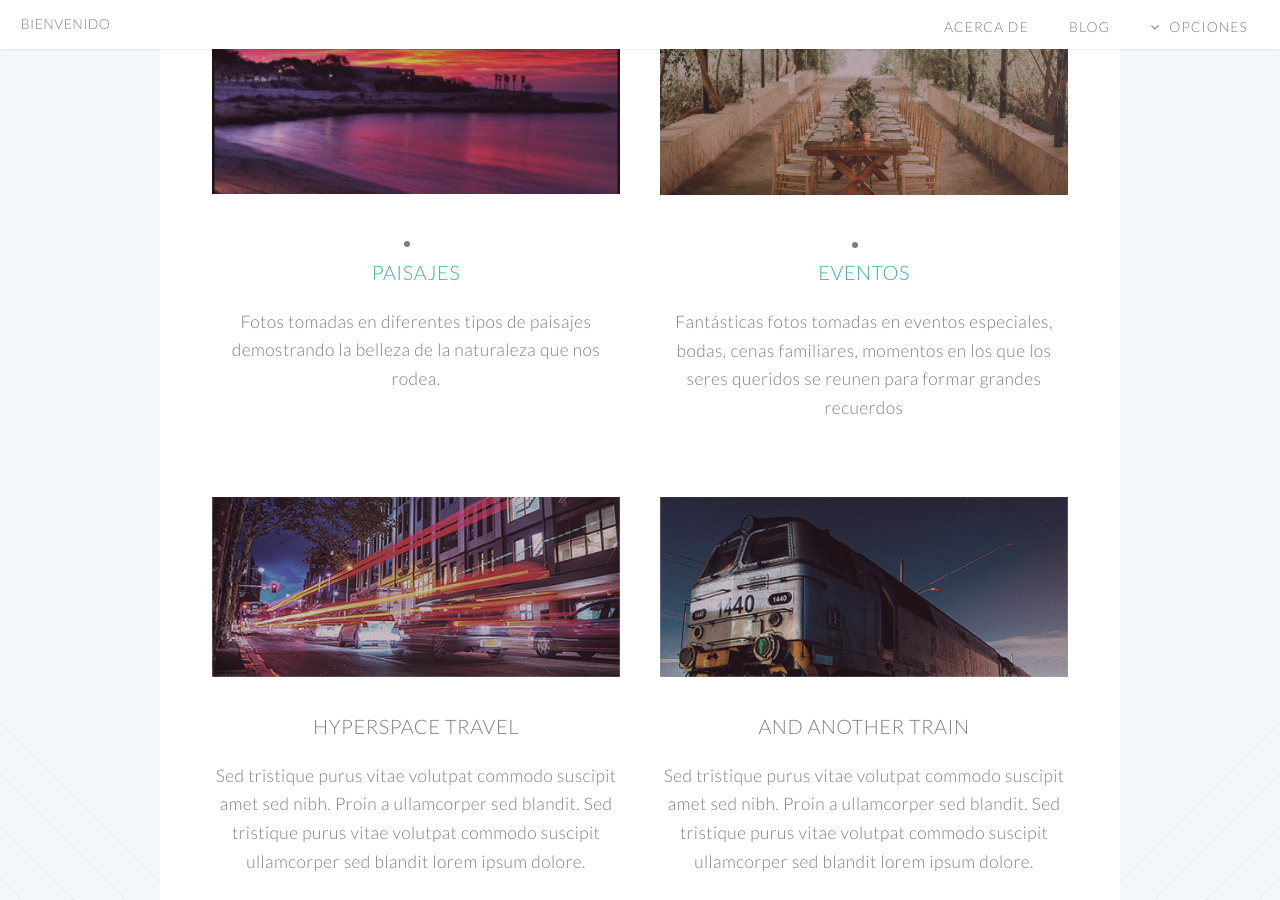
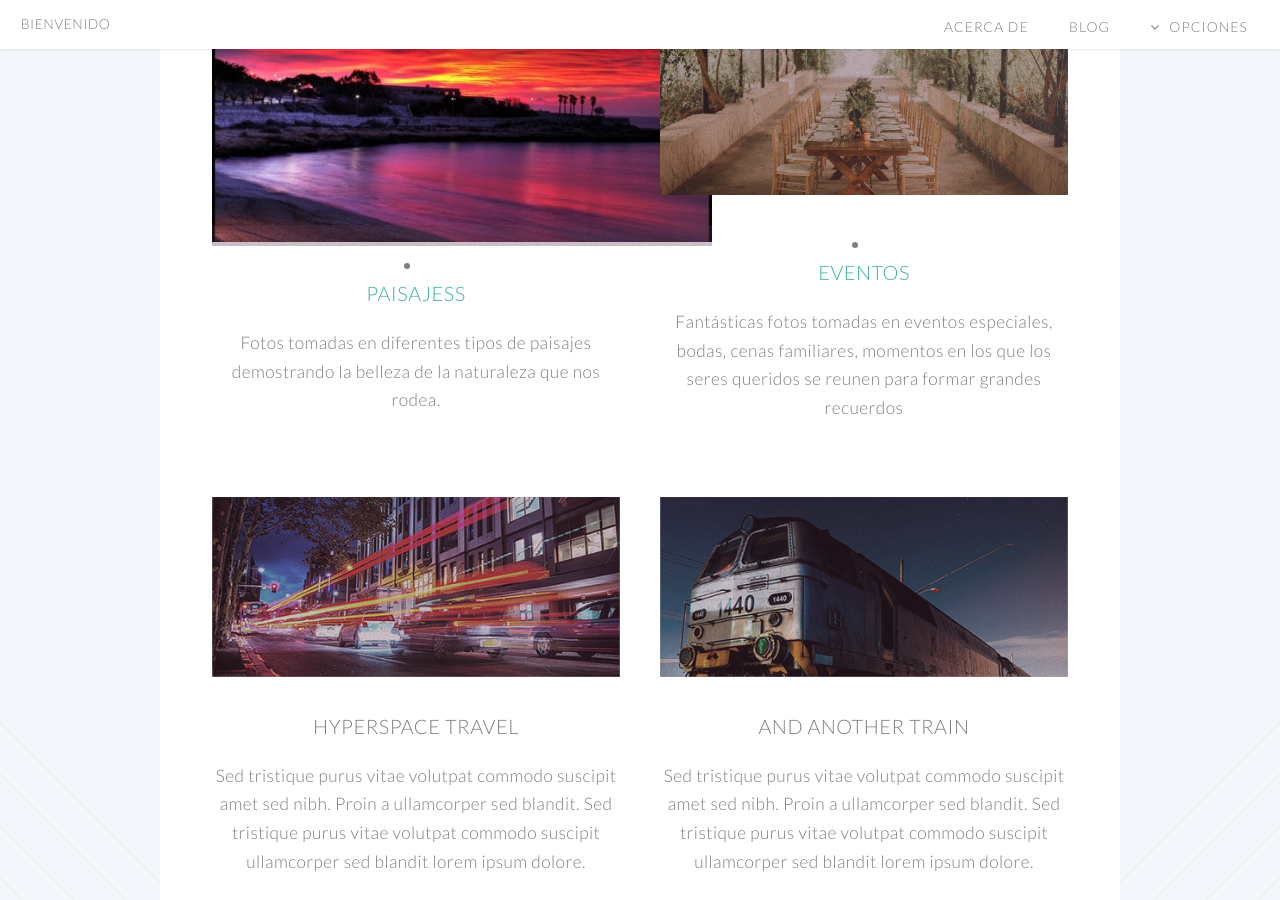
Before and after one commit to Vico2001/Vico2001.github.io, a Jekyll site: the page built from index.html, in a window 1280 px wide and 900 px high, scrolled down 1426 px. Built offline with Jekyll 4.4.1, drawn with Linux system fonts in a browser that asks for light colours.

Commit message:
Update index.html

```diff
--- a/index.html
+++ b/index.html
@@ -58,9 +58,9 @@
 							<div class="6u">
 
 								<section>
-									<a href="/left-sidebar2.html" class="image featured"><img src="images/paisaje1.jpg" /></a>
+									<a href="/left-sidebar2.html" class="image"><img src="images/paisaje1.jpg" /></a>
 									<header>
-										<li><a href="/left-sidebar2.html"><h3>Paisajes</h3></a></li>
+										<li><a href="/left-sidebar2.html"><h3>Paisajess</h3></a></li>
 
 									</header>
 									<p>Fotos tomadas en diferentes tipos de paisajes demostrando la belleza de la naturaleza que nos
```
